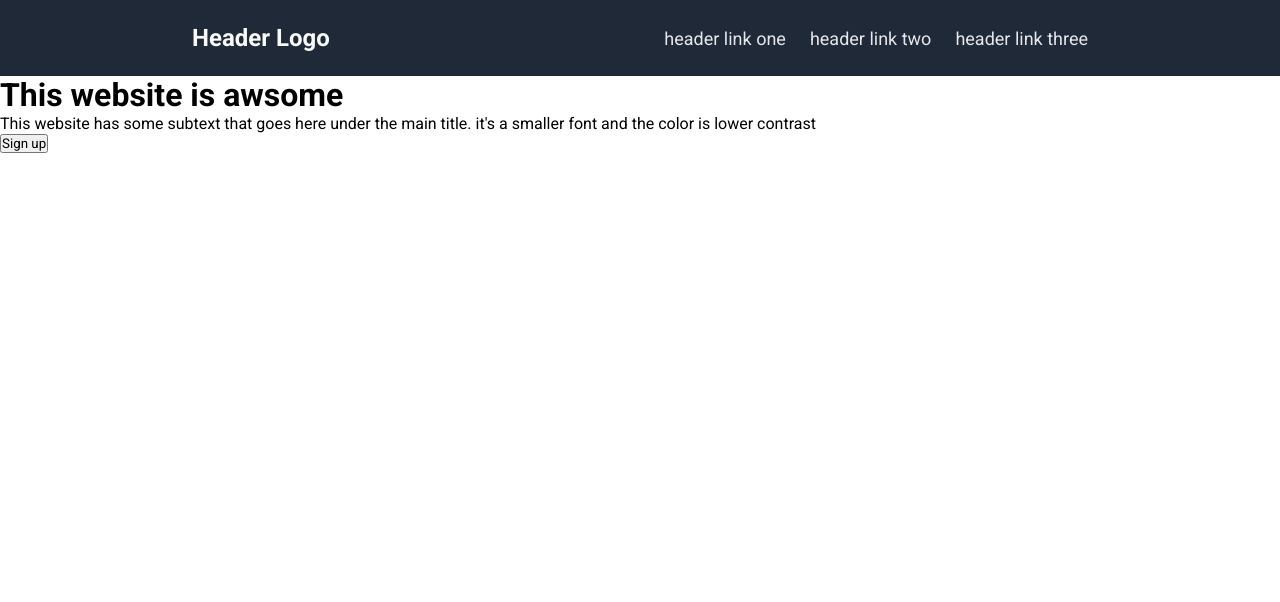
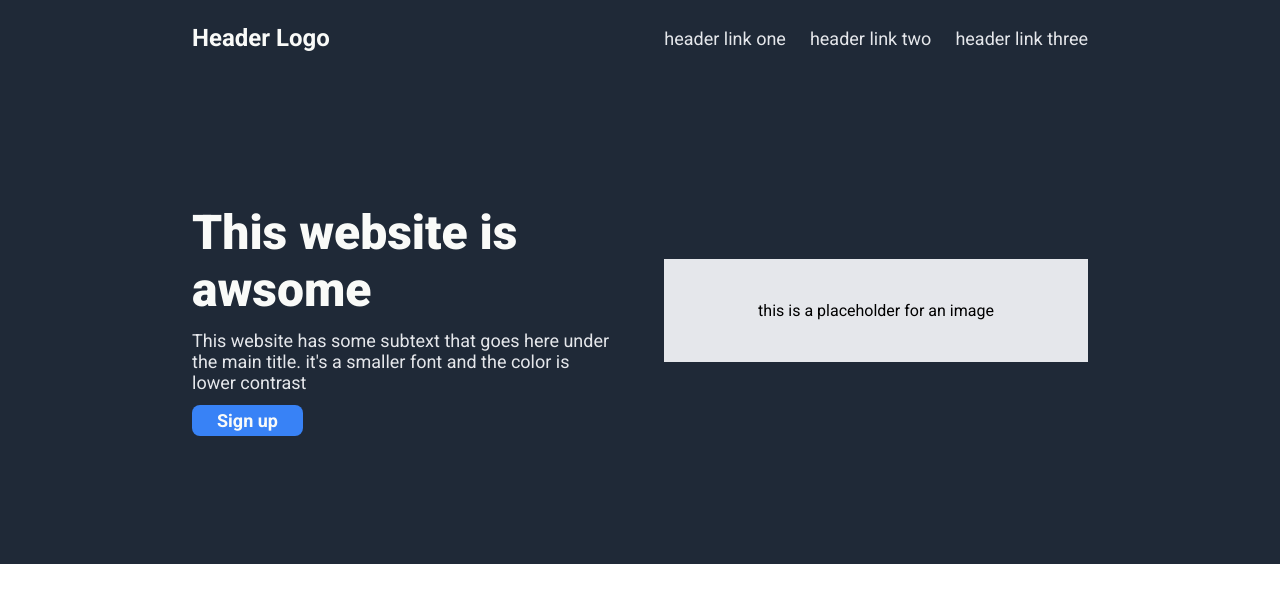
Before and after one commit to Alexpro2024/landing-page, a plain HTML site: page index.html in a window 1280 px wide. Drawn offline with Linux system fonts and the light colour scheme.

Commit message:
first container css with its content

```diff
--- a/index.html
+++ b/index.html
@@ -20,12 +20,13 @@
     </div>
 
     <div class="first-container">
-        <div>
+        <div class="first-container-left">
             <h1>This website is awsome</h1>
-            <p>This website has some subtext that goes here under the main title. it's a smaller font and the color is lower contrast</p>
+            <p class="title-description">This website has some subtext that goes here under the main title. it's a smaller font and the color is lower contrast</p>
             <button>Sign up</button>
         </div>
-        <div class="first-placeholder">
+        <div class="first-container-right">
+            <p>this is a placeholder for an image</p>
             <img src="" alt="">
         </div>
     </div>
--- a/style.css
+++ b/style.css
@@ -2,6 +2,11 @@
     font-family: roboto;
     margin: 0;
     padding: 0;
+}
+
+body {
+    display: flex;
+    flex-direction: column;
 }
 
 .header {
@@ -29,3 +34,45 @@
     color: #e5e7eb;
     text-decoration: none;
 }
+
+.first-container {
+    background-color: #1f2937;
+    padding: 10% 15%;
+    display: flex;
+    justify-content: space-between;
+    align-items: center;
+    gap: 48px;
+}
+
+.first-container-left, .first-container-right {
+    width: 50%;
+}
+
+.first-container h1 {
+    font-size: 48px;
+    font-weight: 800;
+    color: #F9FAF8;
+    margin-bottom: 12px;
+}
+
+.title-description {
+    color: #E5E7EB;
+    font-size: 18px;
+    margin-bottom: 12px;
+}
+
+.first-container button {
+    font-size: 18px;
+    font-weight: bold;
+    background-color: #3882F6;
+    color: #F9FAF8;
+    padding: 5px 25px;
+    border: 0;
+    border-radius: 8px;
+}
+
+.first-container-right p {
+    background-color: #E5E7EB;
+    text-align: center;
+    padding: 10% 0;
+}
```
